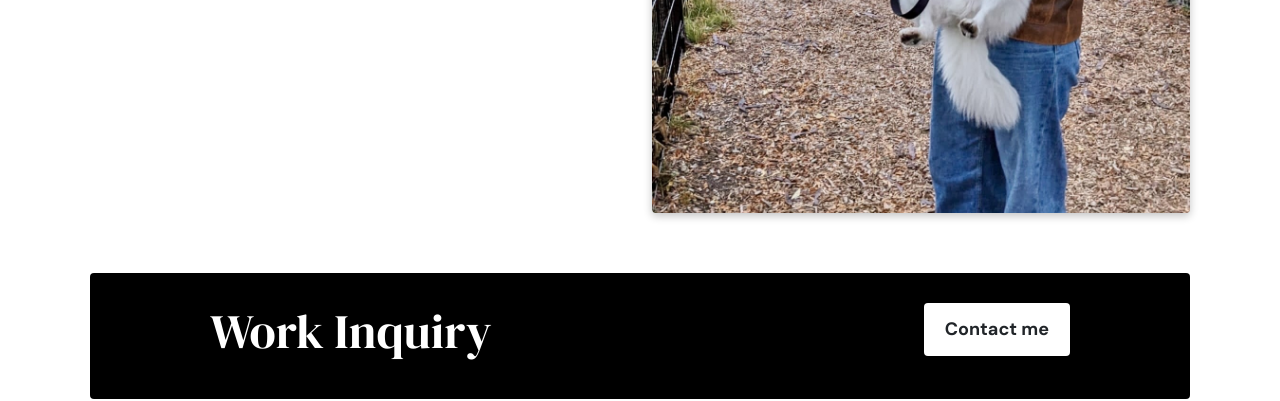
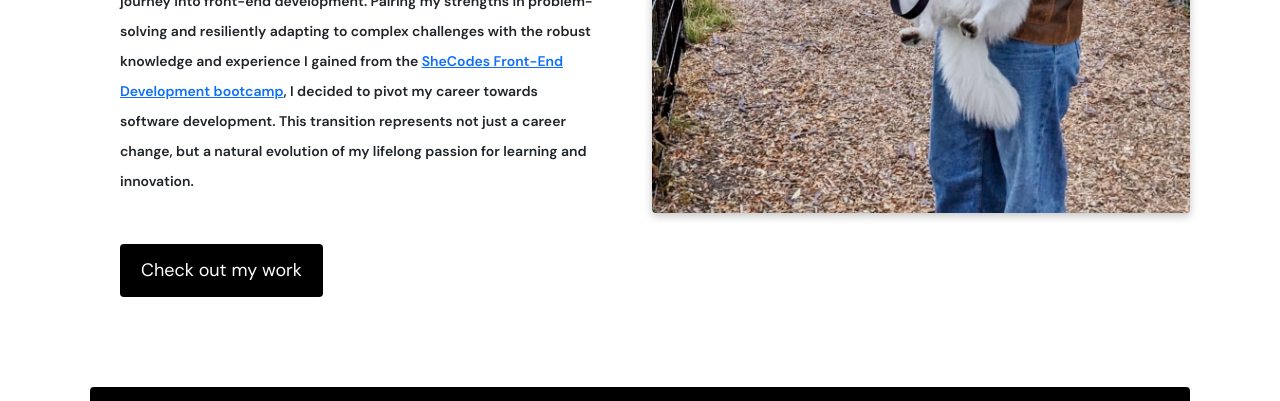
Before and after one commit to kathrynsteg/portfolio-project, a plain HTML site: page about.html in a window 1280 px wide. Shown: the part 616-1017 px from the top of the page. Drawn offline with nearby package versions, Linux system fonts and the light colour scheme.

Commit message:
Added copy to bio section of About page

```diff
--- a/about.html
+++ b/about.html
@@ -45,7 +45,21 @@
           <div class="content">
             <h1 class="mb-5">Hello, I'm Kathryn Stegeman</h1>
             <h2>Front-end Developer, based in Chicago</h2>
-            <p class="mb-5">Personal bio</p>
+            <p class="mb-5">
+              I'm a former high school English teacher who, after time teaching
+              in both the US and France, transitioned into Sales and Customer
+              Success for an EdTech startup. Over four years since my shift into
+              the Revenue sides of the education space, I'm embarking on a new
+              and exciting journey into front-end development. Pairing my
+              strengths in problem-solving and resiliently adapting to complex
+              challenges with the robust knowledge and experience I gained from
+              the
+              <a href="https://www.shecodes.io/"
+                >SheCodes Front-End Development bootcamp</a
+              >, I decided to pivot my career towards software development. This
+              transition represents not just a career change, but a natural
+              evolution of my lifelong passion for learning and innovation.
+            </p>
             <a href="/work.html" class="btn btn-branding-outline"
               >Check out my work</a
             >
```
